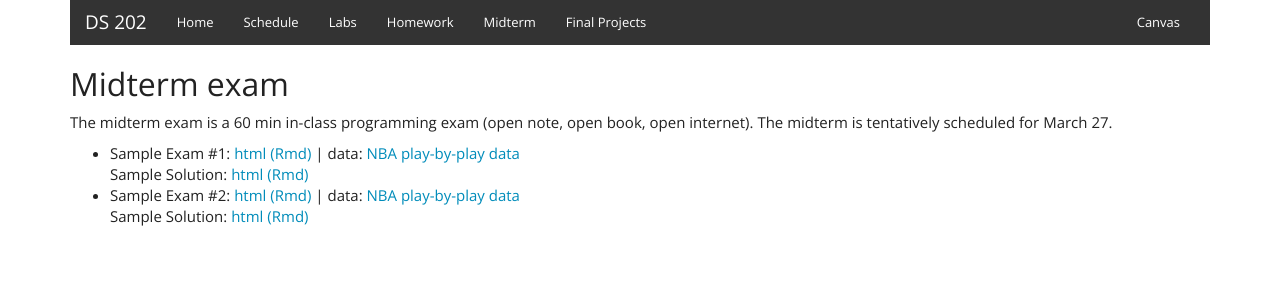
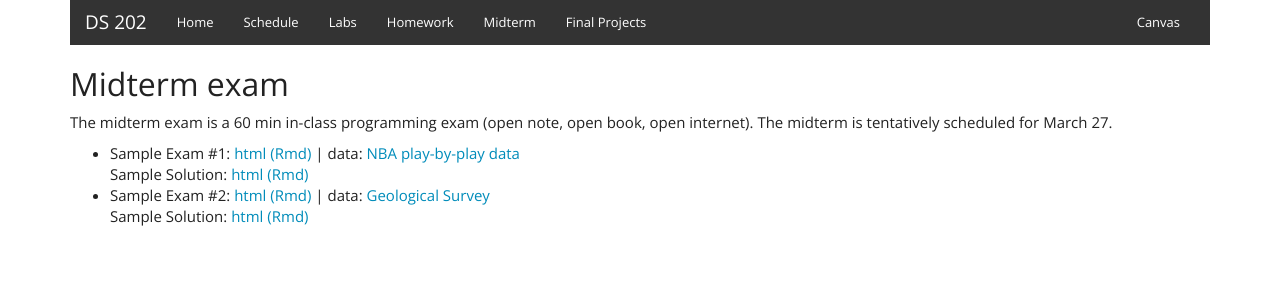
Before and after one commit to DS202-at-ISU/DS202-at-ISU.github.io-2018, a Jekyll site: the page built from midterm.html, in a window 1280 px wide. Shown: the top 300 px of the page. Built offline with Jekyll 4.4.1, drawn with Linux system fonts in a browser that asks for light colours.

Commit message:
link name

```diff
--- a/midterm.html
+++ b/midterm.html
@@ -18,7 +18,7 @@ The midterm exam is a 60 min in-class programming exam (open note, open book, op
     Sample Solution: <a href="exams/exam-sample-solution-1.html">html</a> <a href="exams/exam-sample-solution-1.Rmd">(Rmd)</a>
   </li>
     <li>
-    Sample Exam #2: <a href="exams/exam-sample-2.html">html</a> <a href="exams/exam-sample-2.Rmd">(Rmd)</a> | data: <a href="https://raw.githubusercontent.com/DS202-at-ISU/DS202-at-ISU.github.io/master/exams/earthquakes.csv">NBA play-by-play data</a><br>
+    Sample Exam #2: <a href="exams/exam-sample-2.html">html</a> <a href="exams/exam-sample-2.Rmd">(Rmd)</a> | data: <a href="https://raw.githubusercontent.com/DS202-at-ISU/DS202-at-ISU.github.io/master/exams/earthquakes.csv">Geological Survey</a><br>
     Sample Solution: <a href="exams/exam-sample-solution-2.html">html</a> <a href="exams/exam-sample-solution-2.Rmd">(Rmd)</a>
   </li>
 <!--  <li>
```
